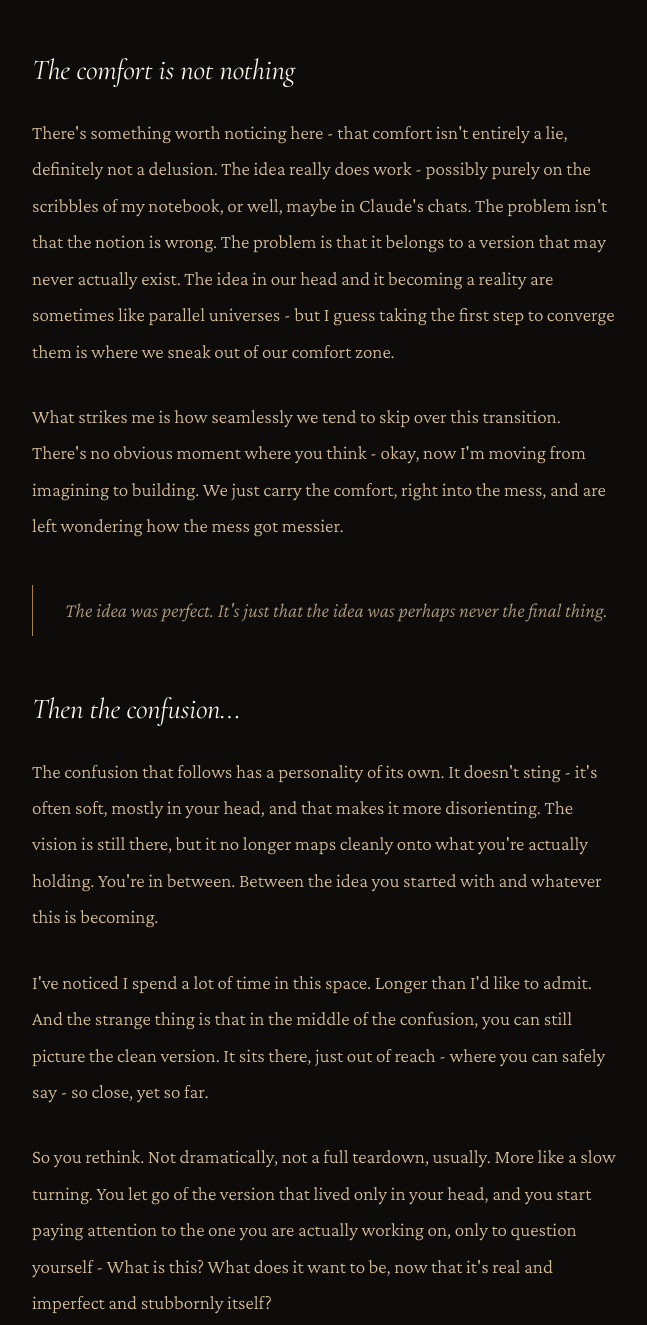
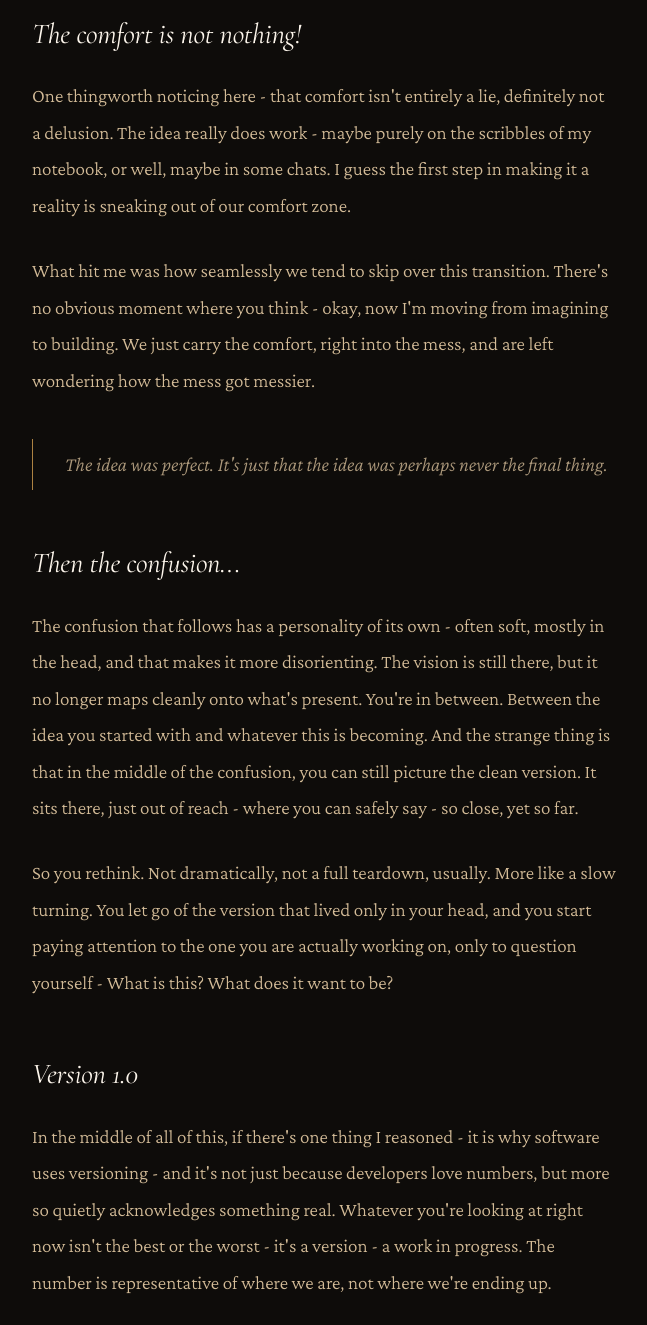
Before and after one commit to EESHAK02/my-thoughts, a plain HTML site: page essays/essay-001.html in a window 1280 px wide. Shown: the part 1166-2491 px from the top of the page, without its empty margins (316-963 px from the left). Drawn offline with nearby package versions, Linux system fonts and the light colour scheme; a web font is replaced by a local one.

Commit message:
edit 1 to essay 1

```diff
--- a/essays/essay-001.html
+++ b/essays/essay-001.html
@@ -162,8 +162,7 @@
   <main class="essay-body">
 
     <p>
-      Every idea, before it meets the world, is perfect.
-      Not perfect in the way of achieving perfection via revision - but in the way that untested things always are. Sealed. Whole. Quietly certain of itself.
+      Every idea, before it meets the world, is perfect - in the way that untested things always are. Sealed. Whole. Quietly certain of itself.
       You turn it over multiple times in your mind and it holds from every angle.
       The logic is clean, the vision is clear, and somewhere in the back of your head a version of you is already sorted.
     </p>
@@ -179,17 +178,16 @@
       Plans, ideas, projects - same story every time. The comfort arrives first, only to make space for what's uninvinted - the chaos.
     </p>
 
-    <h2>The comfort is not nothing</h2>
+    <h2>The comfort is not nothing!</h2>
 
     <p>
-      There's something worth noticing here - that comfort isn't entirely a lie, definitely not a delusion.
-      The idea really does work - possibly purely on the scribbles of my notebook, or well, maybe in Claude's chats.
-      The problem isn't that the notion is wrong. The problem is that it belongs to a version that may never actually exist.
-      The idea in our head and it becoming a reality are sometimes like parallel universes - but I guess taking the first step to converge them is where we sneak out of our comfort zone.
+      One thingworth noticing here - that comfort isn't entirely a lie, definitely not a delusion.
+      The idea really does work - maybe purely on the scribbles of my notebook, or well, maybe in some chats.
+      I guess the first step in making it a reality is sneaking out of our comfort zone.
     </p>
 
     <p>
-      What strikes me is how seamlessly we tend to skip over this transition. There's no obvious moment where you think - okay, now I'm moving from imagining to building.
+      What hit me was how seamlessly we tend to skip over this transition. There's no obvious moment where you think - okay, now I'm moving from imagining to building.
       We just carry the comfort, right into the mess, and are left wondering how the mess got messier.
     </p>
 
@@ -200,27 +198,24 @@
     <h2>Then the confusion...</h2>
 
     <p>
-      The confusion that follows has a personality of its own. It doesn't sting - it's often soft, mostly in your head, and that makes it more disorienting.
-      The vision is still there, but it no longer maps cleanly onto what you're actually holding. You're in between.
+      The confusion that follows has a personality of its own - often soft, mostly in the head, and that makes it more disorienting.
+      The vision is still there, but it no longer maps cleanly onto what's present. You're in between.
       Between the idea you started with and whatever this is becoming.
-    </p>
-
-    <p>
-      I've noticed I spend a lot of time in this space. Longer than I'd like to admit. And the strange thing is that in the middle of the confusion, you can still picture the clean version.
+      And the strange thing is that in the middle of the confusion, you can still picture the clean version.
       It sits there, just out of reach - where you can safely say - so close, yet so far.
     </p>
 
     <p>
       So you rethink. Not dramatically, not a full teardown, usually. More like a slow turning.
       You let go of the version that lived only in your head, and you start paying attention to the one you are actually working on, only to question yourself -
-      What is this? What does it want to be, now that it's real and imperfect and stubbornly itself?
+      What is this? What does it want to be?
     </p>
 
     <h2>Version 1.0</h2>
 
     <p>
-      I figured out there's a reason software uses version numbers, and it's not just because developers love numbers - but because it quietly acknowledges something real.
-      Whatever you're looking at right now is neither the first nor the last word - it's a version - a work in progress. It came from somewhere and it's going somewhere.
+      In the middle of all of this, if there's one thing I reasoned - it is why software uses versioning - and it's not just because developers love numbers, but more so quietly acknowledges something real.
+      Whatever you're looking at right now isn't the best or the worst - it's a version - a work in progress.
       The number is representative of where we are, not where we're ending up.
     </p>
 
@@ -230,7 +225,7 @@
     </p>
 
     <p>
-      Every 1.0 I've come across, in any form - an app, a plan, a piece of writing - there's one thing that's common - it's a beginning of something, but perhaps not the thing you saw coming.
+      Every 1.0 I've come across - an app, a plan, a piece of writing - it's a beginning of something, but perhaps not the thing you saw coming.
     </p>
 
     <p>
```
Also changed, not shown: index.html (+1 -1 lines).
